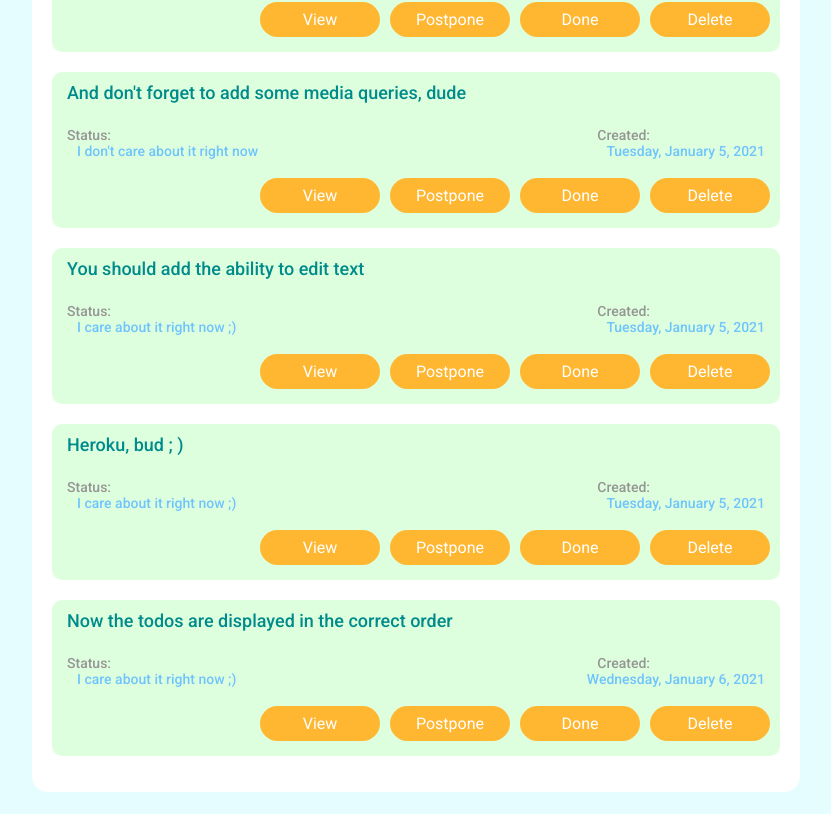
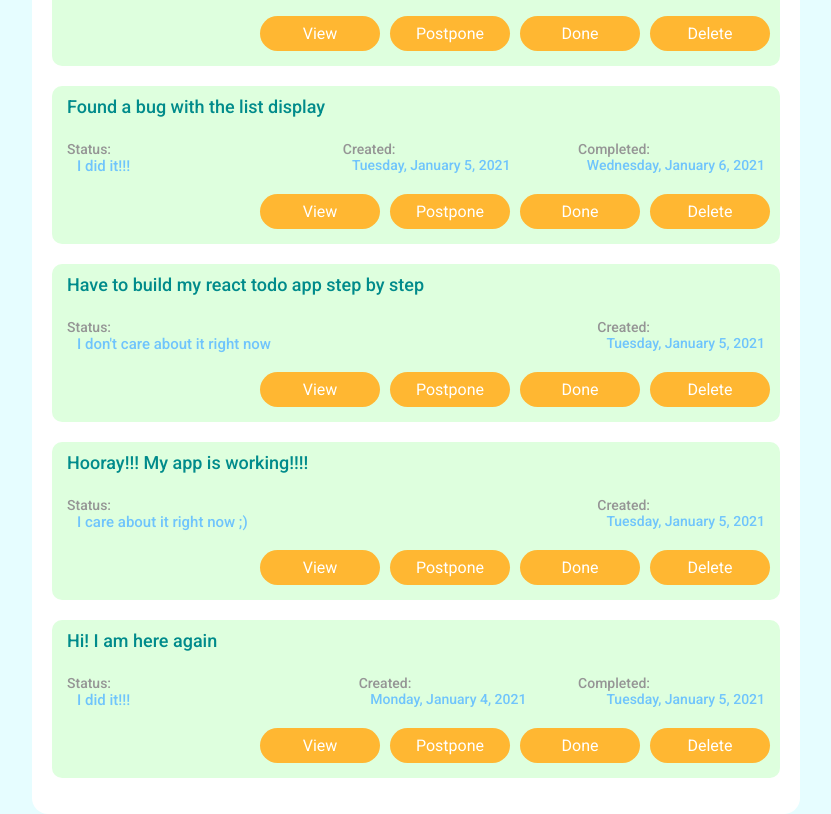
Before and after one commit to Presnia/todo-react-nd, a React (Create React App) app: page / in a window 1280 px wide. Shown: the part 1593-2407 px from the top of the page, without its empty margins (224-1055 px from the left). Before the commit the page ends 2385 px from the top, so only its background shows below. Built offline with nearby package versions, Linux system fonts and the light colour scheme.

Commit message:
Added ability to show Comleted data , modified components, styles and deleted extra file

```diff
--- a/src/date/Date.js
+++ /dev/null
@@ -1,4 +0,0 @@
-const Today = new Date().toLocaleString();
-console.log(Today)
-
-export default Today;
--- a/src/date/LabeledDateTime.js
+++ b/src/date/LabeledDateTime.js
@@ -1,6 +1,6 @@
 import FormattedDate from "./FormattedDate";
 
-const LabeledDateTime = ({ label, dateTime }) => (
+const LabeledDateTime = ({ label, dateTime }) => dateTime === null ? null : (
     <p className="created-date-panel">
         <dt>{ label }</dt>
         <dd><FormattedDate dateTime={dateTime}/></dd>
--- a/src/info-block/InfoBlock.css
+++ b/src/info-block/InfoBlock.css
@@ -18,6 +18,7 @@
 
 .status-panel dd {
     margin-left: 10px;
+    font-size: 15px;
     color: #6fc4fc;
 }
 
--- a/src/info-block/InfoBlock.js
+++ b/src/info-block/InfoBlock.js
@@ -3,10 +3,11 @@ import StatePanel from "../state-panel/StatePanel";
 import LabeledDateTime from "../date/LabeledDateTime";
 
 
-const InfoBlock = ({ state, date }) => (
+const InfoBlock = ({ state, dateCreated, dateCompleted }) => (
     <div className="info-block">
         <StatePanel state={ state }/>
-        <LabeledDateTime label={"Created:"} dateTime={ date }/>
+        <LabeledDateTime label={"Created:"} dateTime={ dateCreated }/>
+        <LabeledDateTime label={"Completed:"} dateTime={ dateCompleted }/>
     </div>
 );
 
--- a/src/todo-item/TodoItem.js
+++ b/src/todo-item/TodoItem.js
@@ -6,7 +6,7 @@ import ControlBlock from "../control-block/ControlBlock";
 const TodoItem = ({ todo }) => (
     <div className="item" key={todo.id}>
         <Text text={ todo.text }/>
-        <InfoBlock state={ todo.state } date={ todo.dateCreated }/>
+        <InfoBlock state={ todo.state } dateCreated={ todo.dateCreated } dateCompleted={ todo.dateCompleted }/>
         <ControlBlock />
     </div>
 );
--- a/src/todo-list/TodoList.js
+++ b/src/todo-list/TodoList.js
@@ -7,7 +7,7 @@ const TodoList = ({ allTodo }) =>
       { allTodo.map((todo) =>
           <li key={`li-${todo.id}`}>
               <TodoItem todo={todo}/>
-          </li>) }
+          </li>).reverse() }
     </ul>;
 
 export default TodoList;
```
Also changed, not shown: 1 other file (tests, documents, lock files or other folders).
